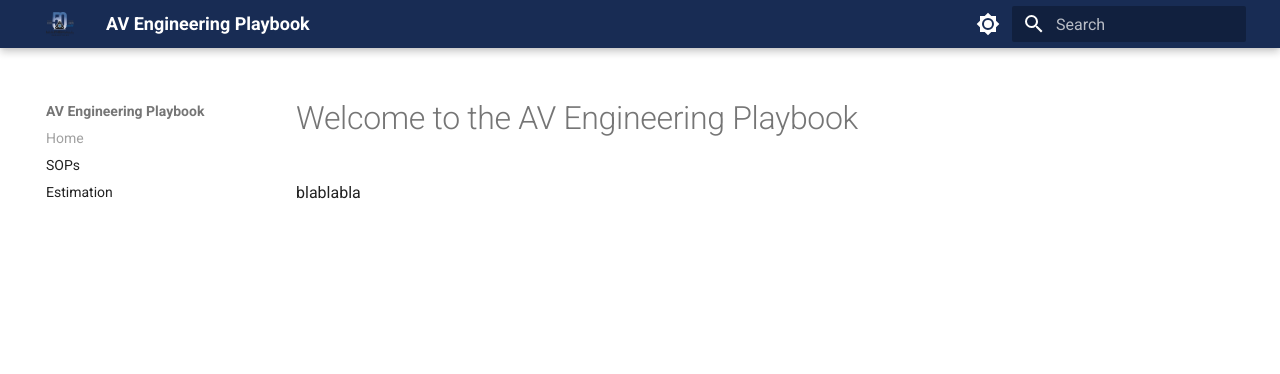
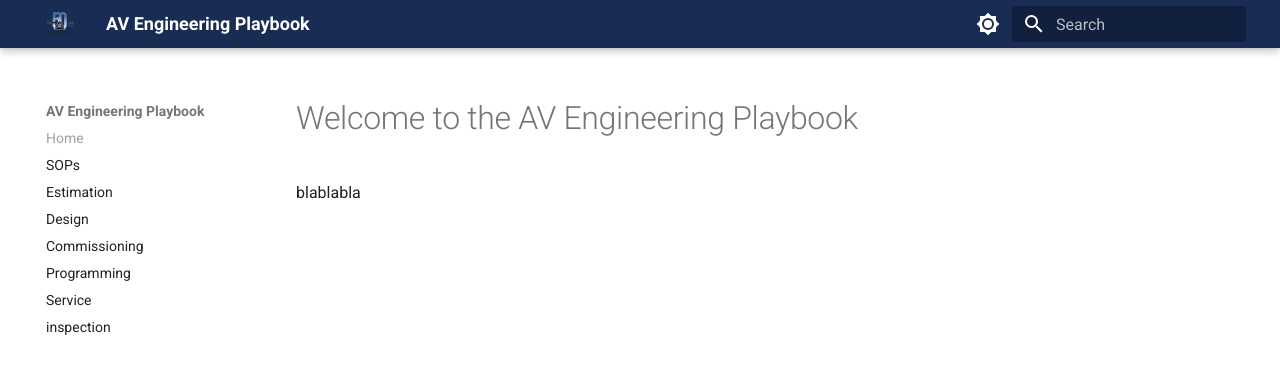
Before and after one commit to Benjermin01/av-sops, an MkDocs documentation site: the page built from docs/index.md, in a window 1280 px wide. Shown: the top 374 px of the page. Built offline with MkDocs 1.6.1 and Material for MkDocs 9.7.7, drawn with Linux system fonts in a browser that asks for light colours.

Commit message:
More SOPs

```diff
--- a/mkdocs.yml
+++ b/mkdocs.yml
@@ -53,3 +53,8 @@ nav:
   - Home: index.md
   - SOPs: sops.md
   - Estimation: estimation.md
+  - Design: design.md
+  - Commissioning: commissioning.md
+  - Programming: programming.md
+  - Service: service.md
+  - inspection: inspection.md
```
Also changed, not shown: docs/Service.md (added, +1 -0 lines), docs/commissioning.md (added, +1 -0 lines), docs/design.md (added, +1 -0 lines), docs/programming.md (added, +1 -0 lines), docs/inspection.md (added).
